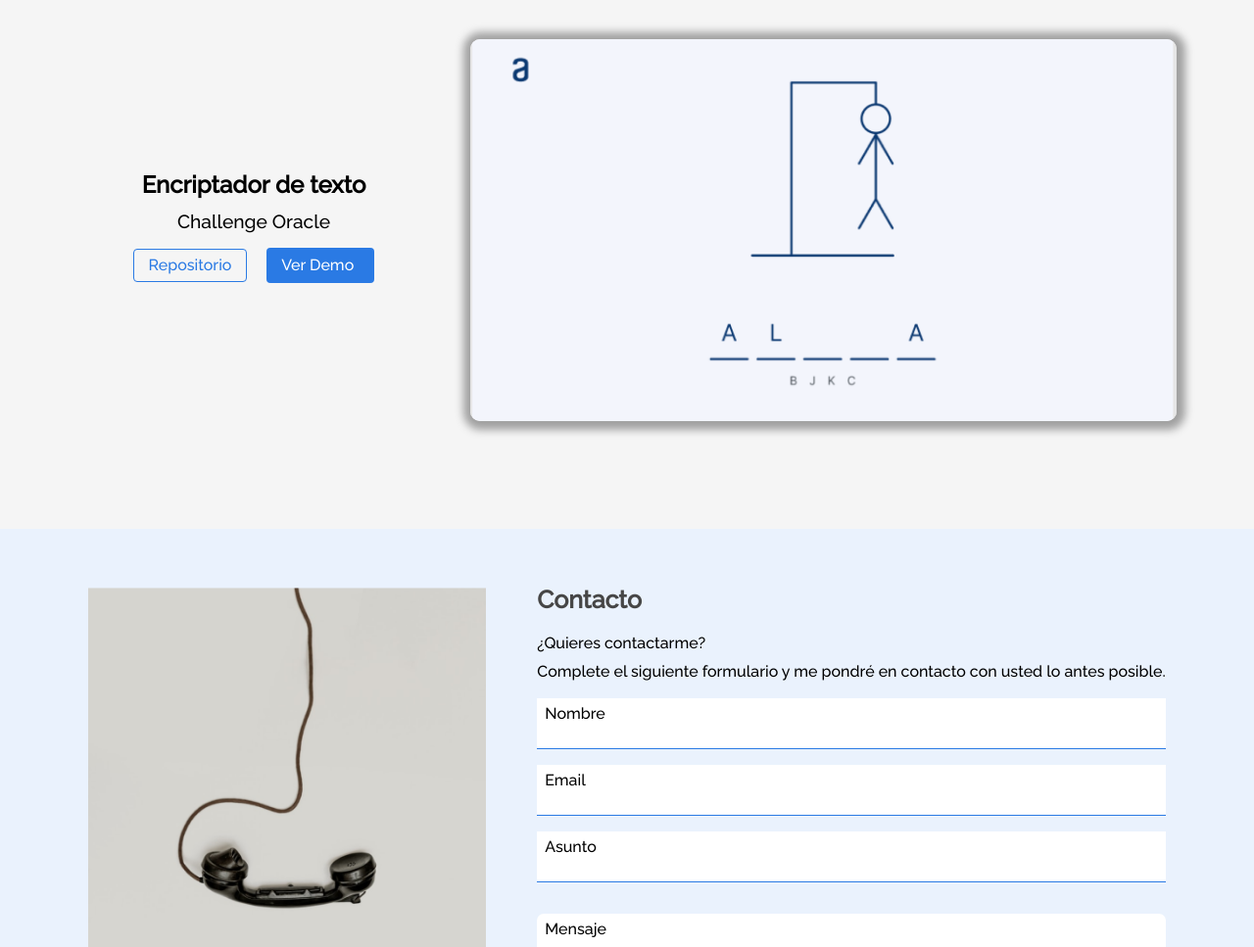
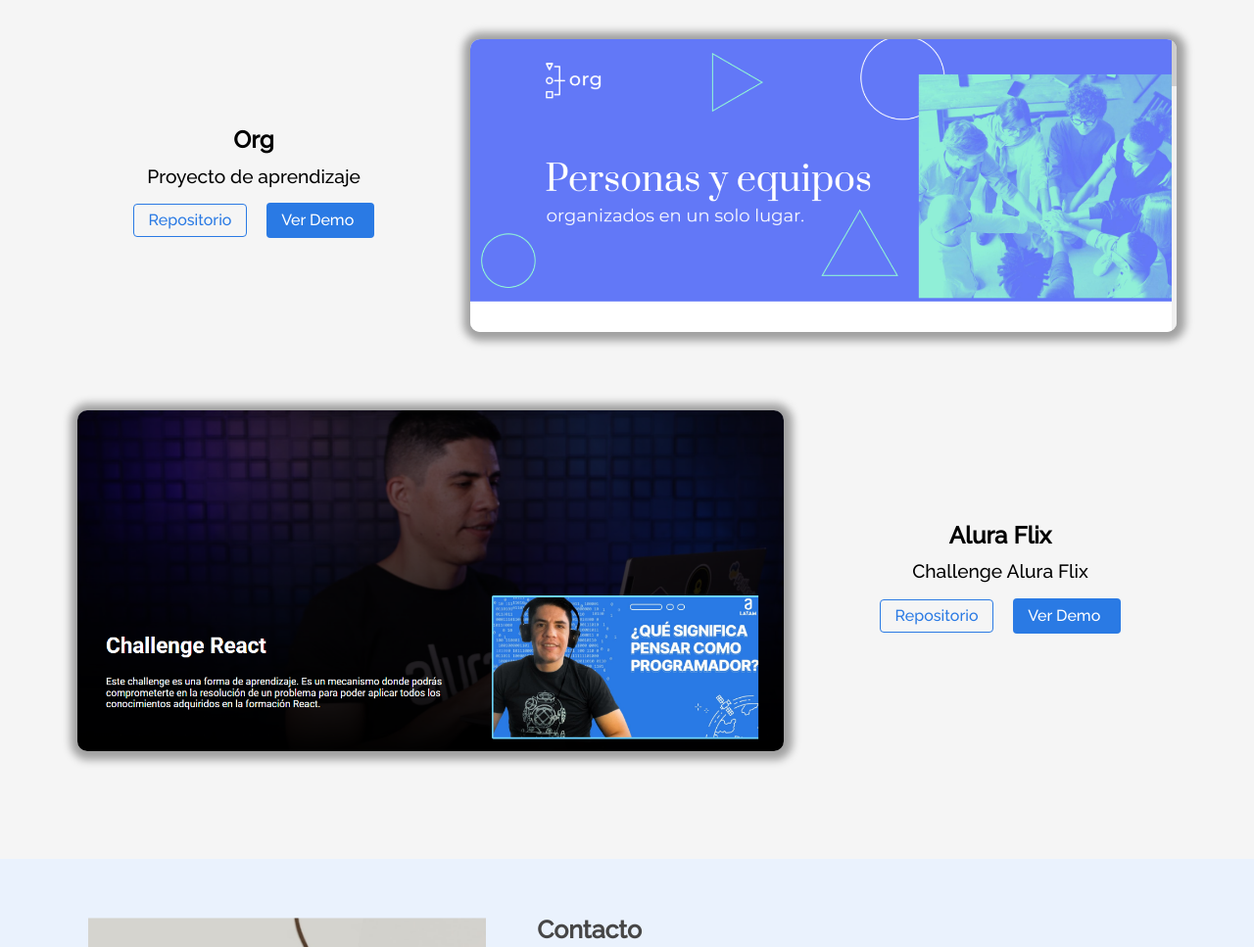
Before and after one commit to FatimaVC/Challenge-ONE-Front-End_Mi-Portfolio, a plain HTML site: page index.html in a window 1280 px wide. Shown: the part 3380-4347 px from the top of the page at 98% size. Drawn offline with Linux system fonts and the light colour scheme.

Commit message:
subirdosproyectos

```diff
--- a/index.html
+++ b/index.html
@@ -286,20 +286,37 @@
 
                     <div class="experencia__contenido wordle">
                         <div class="experencia__contenido__info">
-                            <h3 class="experencia__contenido__info__title">Encriptador de texto</h3>
-                            <p class="experencia__contenido__info__text">Challenge Oracle</p>
+                            <h3 class="experencia__contenido__info__title">Org</h3>
+                            <p class="experencia__contenido__info__text">Proyecto de aprendizaje</p>
                             <div class="experencia__contenido__info__botones">
                                 <a class="btn-repo"
-                                    href="https://github.com/FatimaVC/Challenge-Encriptador-de-Texto-V2-1"
+                                    href="https://github.com/FatimaVC/Org"
                                     target="_blank">Repositorio</a>
                                 <a class="btn-demo"
-                                    href="https://fatimavc.github.io/portafolio_Challenge-01_Encriptador_One/"
+                                    href="https://org-fatimavc.vercel.app"
                                     target="_blank">Ver
                                     Demo</a>
                             </div>
                         </div>
-                        <img class="experience__img" src="img/forca2_print.png">
+                        <img class="experience__img" src="img/imagen_org.png">
                     </div>
+
+
+                    <div class="experencia__contenido encriptado">
+                        <img class="experience__img" src="img/img_aluraflix.png">
+                        <div class="experencia__contenido__info">
+                            <h3 class="experencia__contenido__info__title">Alura Flix</h3>
+                            <p class="experencia__contenido__info__text">Challenge Alura Flix</p>
+                            <div class="experencia__contenido__info__botones">
+                                <a class="btn-repo"
+                                    href="https://github.com/FatimaVC/ChallengeAluraFlix"
+                                    target="_blank">Repositorio</a>
+                                <a class="btn-demo" href="https://challenge-alura-flix.vercel.app" target="_blank">Ver
+                                    Demo</a>
+                            </div>
+                        </div>
+                    </div>
+
                 </div>
             </div>
         </section>
```
Also changed, not shown: img/imagen_org.png (added), img/img_aluraflix.png (added).
